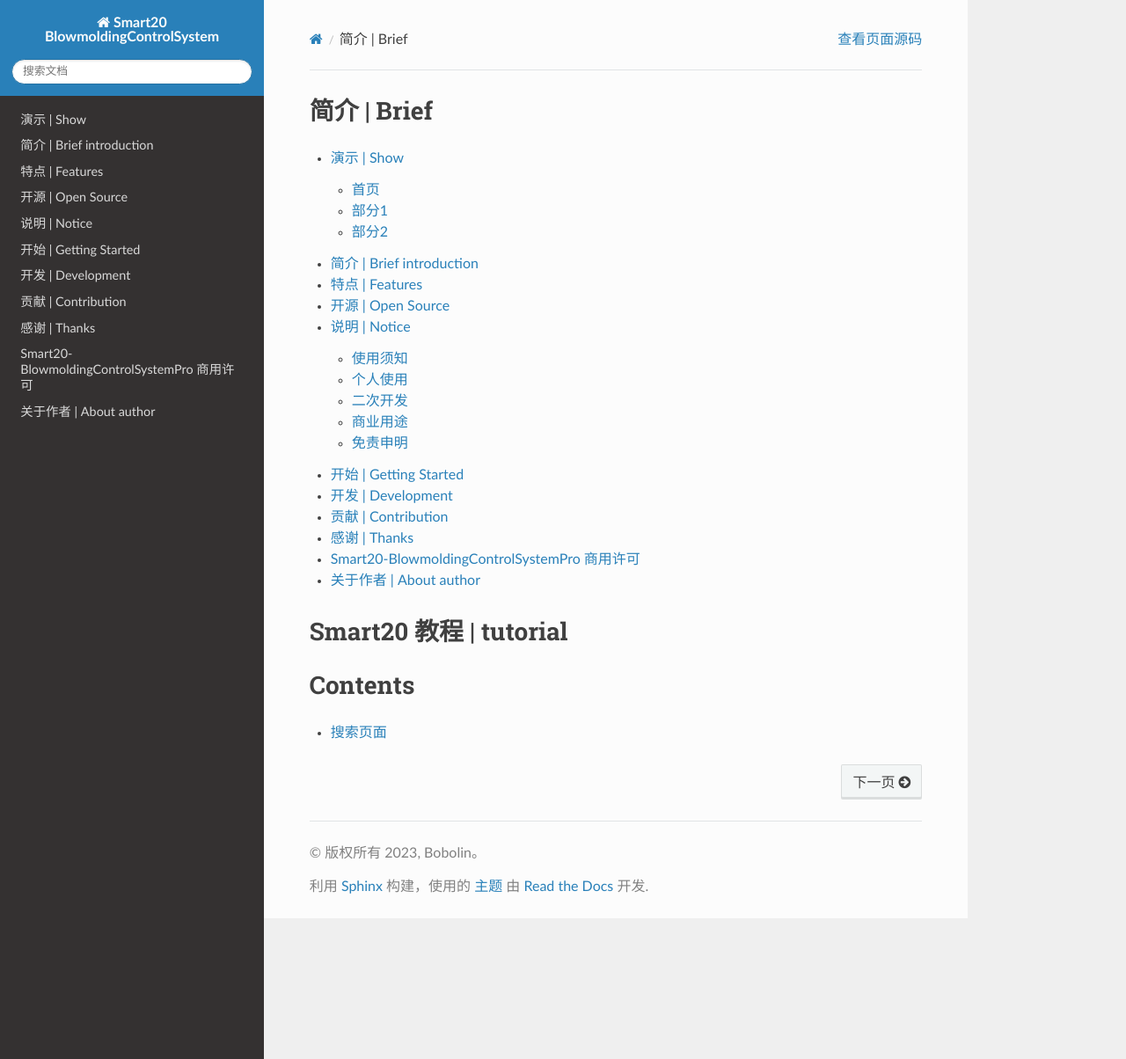
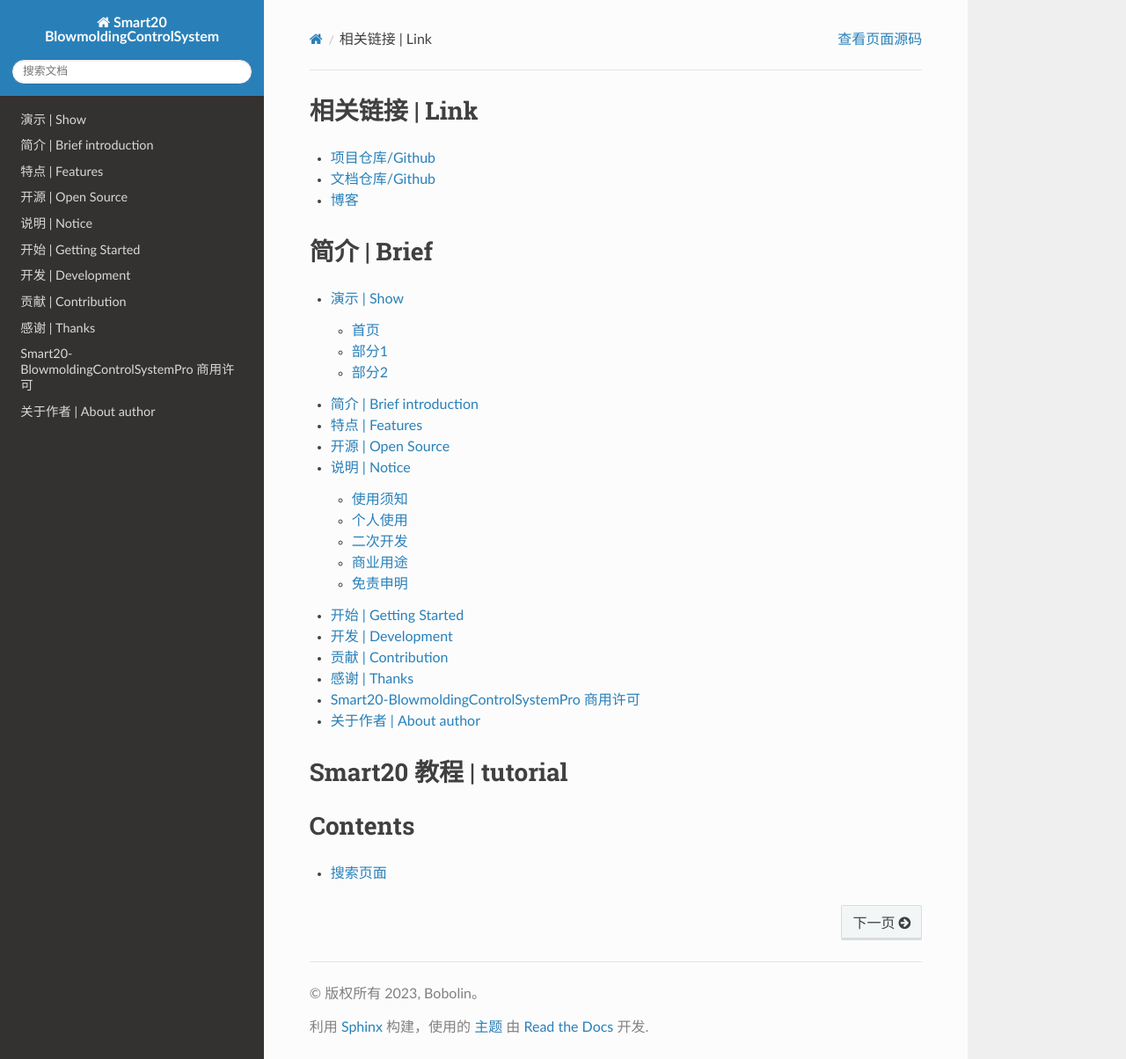
Before and after one commit to lybhb8/Smart20-Docs, a Sphinx documentation site: the page built from source/index.rst, in a window 1280 px wide and 1204 px high. Shown: the whole window at 88% size. Built offline with Sphinx 7.4.7 and the Read the Docs theme 2.0.0, drawn with Linux system fonts in a browser that asks for light colours.

Commit message:
readme.rst/link

```diff
--- a/source/index.rst
+++ b/source/index.rst
@@ -2,6 +2,13 @@
    sphinx-quickstart on Sat Jun  3 14:32:19 2023.
    You can adapt this file completely to your liking, but it should at least
    contain the root `toctree` directive.
+
+相关链接 | Link
+===============
+
+* `项目仓库/Github <https://github.com/lybhb8/Smart20-BlowmoldingControlSystem>`_
+* `文档仓库/Github <https://github.com/lybhb8/Smart20-Docs>`_
+* `博客 <http://blowmoldingshare.cn/>`_
 
 简介 | Brief
 ===============
@@ -10,8 +17,6 @@
 
    docs/README
 
-
-
 Smart20 教程 | tutorial
 ======================
 
@@ -19,7 +24,6 @@
    :maxdepth: 2
 
 
-
 Contents
 =========
 
```
Also changed, not shown: source/docs/README.md (+0 -4 lines).
